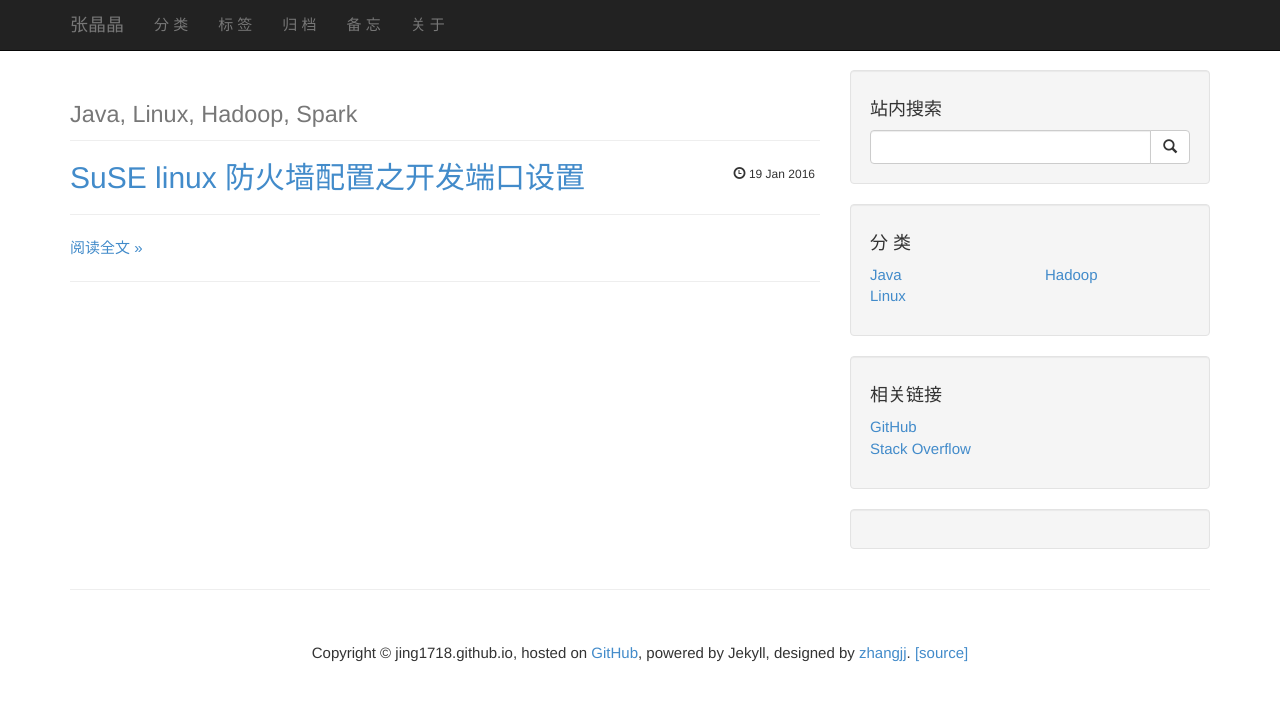
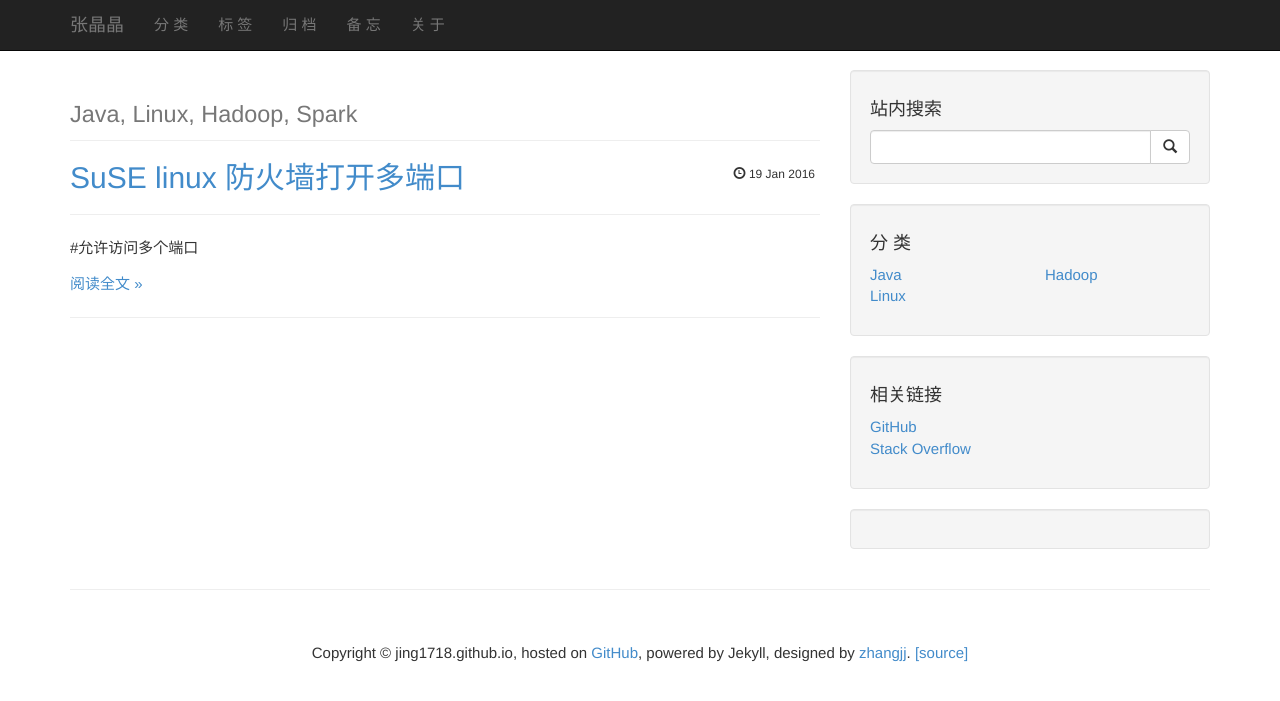
Before and after one commit to jing1718/jing1718.github.io, a Jekyll site: the page built from index.html, in a window 1280 px wide. Shown: the top 701 px of the page. Built offline with Jekyll 4.4.1, drawn with Linux system fonts in a browser that asks for light colours; Markdown is read by kramdown in place of the engine named in the settings; the list of posts is cut into pages by our own code; comment, search, counter and statistics services are not loaded.

Commit message:
修改第一篇博客

```diff
--- a/_posts/linux/2016-01-19-suse-linux-firewall-setting.md
+++ b/_posts/linux/2016-01-19-suse-linux-firewall-setting.md
@@ -1,26 +1,18 @@
 ---
-title: SuSE linux 防火墙配置之开发端口设置
-date: 2016-01-19 17:09:00 +0800
-tags:
-- SuSE
-- linux
-- 防火墙
-- 端口
+layout: post
+category: "reading"
+title:  "SuSE linux 防火墙打开多端口"
+tags: [SuSE,linux,防火墙,端口]
+summary: "允许访问多个端口"
 ---
 
-* toc
-{:toc}
+#允许访问多个端口
 
-# 允许访问多个端口
+##编辑SuSEfirewall2
+vi /etc/sysconfig/SuSEfirewall2
 
-编辑SuSEfirewall2
-- vi /etc/sysconfig/SuSEfirewall2
+##找到FW_SERVICES_EXT_TCP参数，修改为
+FW_SERVICES_EXT_TCP="7080 ssh 8080 5901 53 8443 443 80"
 
-找到FW_SERVICES_EXT_TCP参数，修改为
-- FW_SERVICES_EXT_TCP="7080 ssh 8080 5901 53 8443 443 80"
-
-修改完以后重启防火墙即可
-- SuSEfirewall2  restart
-或者
-- SuSEfirewall2 stop
-- SuSEfirewall2 start
+##修改完以后重启防火墙即可
+SuSEfirewall2  restart
```
